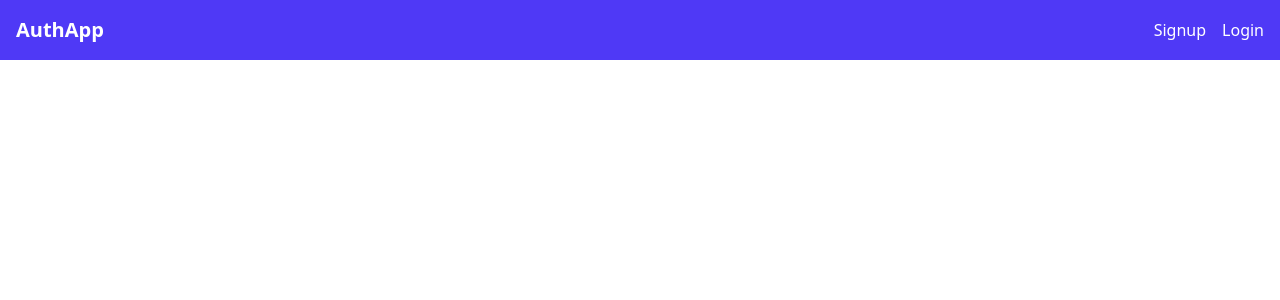
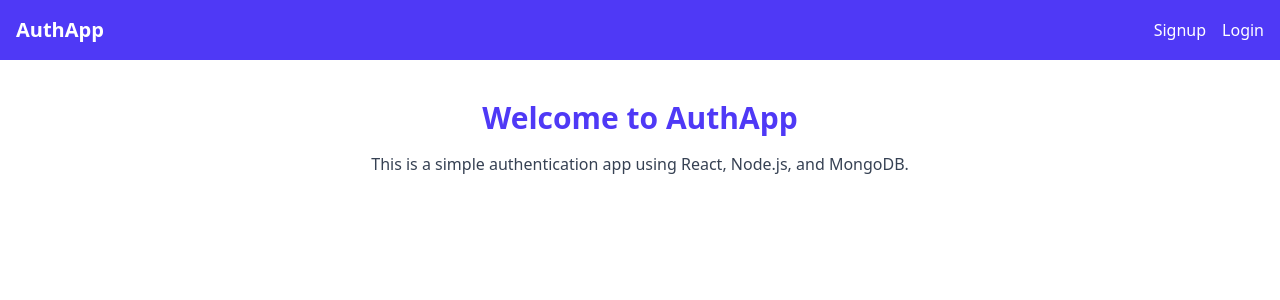
Before and after one commit to suraj-khot-19/UserAuth_Node, a React (Vite) app in the folder client/: page / in a window 1280 px wide. Shown: the top 300 px of the page. Built offline with nearby package versions, Linux system fonts and the light colour scheme; no server answers.

Commit message:
Feat: Add Home (landing) and NotFound (404) pages to complete basic route structure

```diff
--- /dev/null
+++ b/client/src/pages/Home.jsx
@@ -0,0 +1,14 @@
+const Home = () => {
+	return (
+		<div className="p-6 text-center">
+			<h1 className="text-3xl font-bold mb-4 text-indigo-600">
+				Welcome to AuthApp
+			</h1>
+			<p className="text-gray-700">
+				This is a simple authentication app using React, Node.js, and MongoDB.
+			</p>
+		</div>
+	);
+};
+
+export default Home;
--- /dev/null
+++ b/client/src/pages/NotFound.jsx
@@ -0,0 +1,15 @@
+import { Link } from "react-router-dom";
+
+const NotFound = () => {
+	return (
+		<div className="min-h-screen flex flex-col items-center justify-center text-center p-6">
+			<h1 className="text-5xl font-bold text-red-600 mb-4">404</h1>
+			<p className="text-gray-600 mb-6">Page not found</p>
+			<Link to="/" className="text-indigo-600 underline hover:text-indigo-800">
+				Go back home
+			</Link>
+		</div>
+	);
+};
+
+export default NotFound;
--- a/client/src/router.jsx
+++ b/client/src/router.jsx
@@ -3,6 +3,8 @@ import MainLayout from "./layouts/MainLayout";
 import Signup from "./pages/Signup";
 import Login from "./pages/Login";
 import Dashboard from "./pages/Dashboard";
+import NotFound from "./pages/NotFound";
+import Home from "./pages/Home";
 import ProtectedRoute from "./components/ProtectedRoute";
 
 const router = createBrowserRouter([
@@ -10,6 +12,7 @@ const router = createBrowserRouter([
 		path: "/",
 		element: <MainLayout />,
 		children: [
+			{ index: true, element: <Home /> },
 			{ path: "signup", element: <Signup /> },
 			{ path: "login", element: <Login /> },
 			{
@@ -20,6 +23,7 @@ const router = createBrowserRouter([
 					</ProtectedRoute>
 				),
 			},
+			{ path: "*", element: <NotFound /> },
 		],
 	},
 ]);
```
